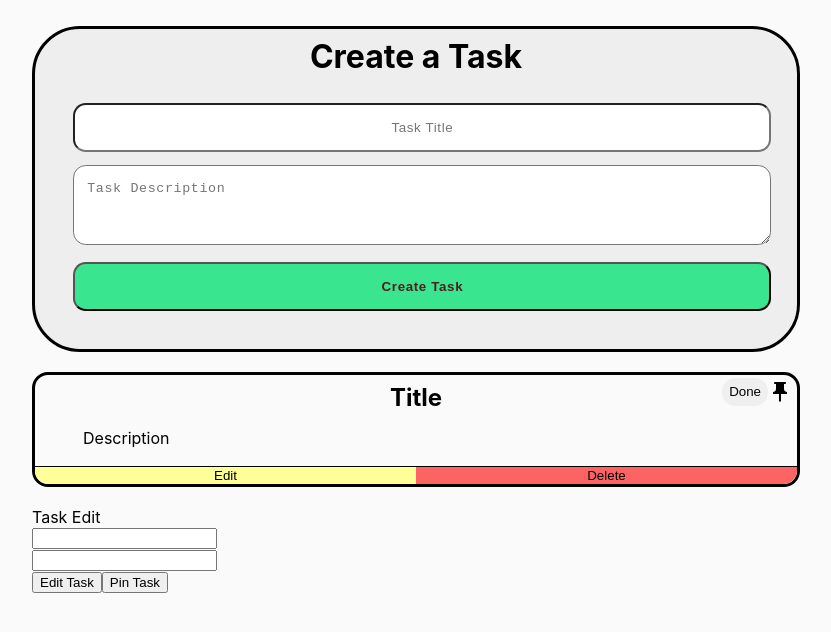
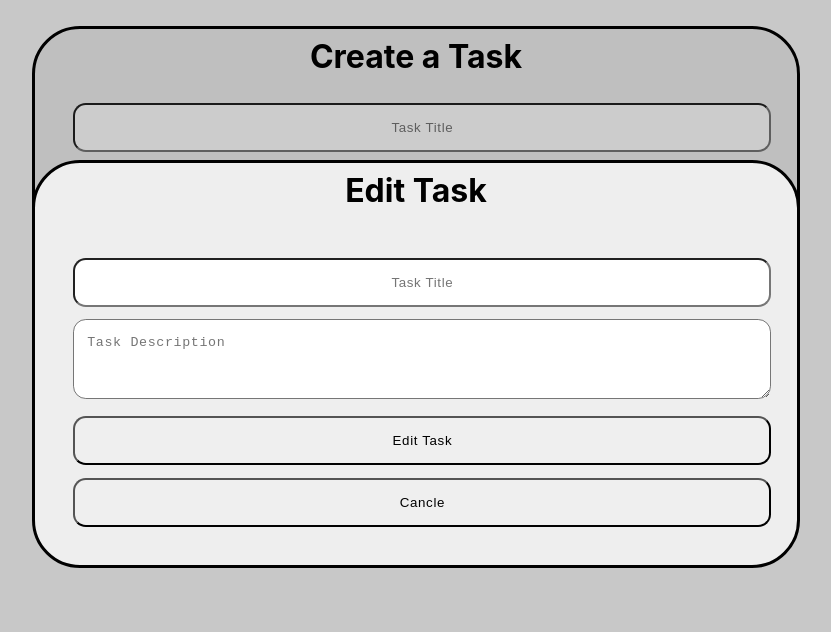
Before and after one commit to jaafari-R/TodoList-Webapp, a React (Create React App) app in the folder frontend/: page / in a window 1280 px wide. Both pictures are taken after a click on the button "Edit". Shown: the top 632 px of the page, without its empty margins (224-1055 px from the left). Built offline with nearby package versions, Linux system fonts and the light colour scheme.

Commit message:
Added Edit Task Form CSS & made it show / hide

```diff
--- a/frontend/src/App.js
+++ b/frontend/src/App.js
@@ -6,11 +6,18 @@ import TaskEdit from './components/TaskEdit';
 import TaskView from './components/TaskView';
 
 function App() {
+  const editTask = () => {
+
+
+    const taskEdit = document.getElementById("taskEdit");
+    taskEdit.style.display = "block";
+  }
+
   return (
     <div className="App">
       <TaskCreate />
       <br />
-      <TaskView />
+      <TaskView taskId="1" taskTitle="Task Title" taskDescription="Task Description" taskPin={false} editTask={editTask} />
       <br />
       <TaskEdit />
     </div>
--- a/frontend/src/components/TaskCreate.js
+++ b/frontend/src/components/TaskCreate.js
@@ -40,7 +40,7 @@ function TaskCreate() {
     <div>
         <form className="create-task" action="">
             <h1>Create a Task</h1>
-            <input className="create-taskTitle" id="taskTitle" type="text" value={taskTitle} onChange={updateTaskTitle} placeholder='Task Title'/>
+            <input className="create-taskTitle" id="taskTitle" type="text" placeholder='Task Title' value={taskTitle} onChange={updateTaskTitle} placeholder='Task Title'/>
             <br />
             <textarea className="create-taskDescription" name="taskDescription" id="taskDescription" cols="30" rows="10 value={taskDescription} onChange={updateTaskDescription}" placeholder='Task Description'></textarea>
             <br />
--- /dev/null
+++ b/frontend/src/components/TaskEdit.css
@@ -0,0 +1,48 @@
+#taskEdit {
+    display: none;
+}
+
+.page-cover {
+    position: absolute;
+    top: 0;
+    bottom: 0;
+    left: 0;
+    right: 0;
+    background-color: rgb(0, 0, 0, 0.2);
+    z-index: 1;
+}
+
+.edit-task {
+    z-index: 2;
+    background-color: #eee;
+    position: fixed;
+    top: 20%;
+    width: 60%;
+
+    border: solid .2rem;
+    border-radius: 3rem;
+    padding: 2rem;
+    padding-top: 0rem;
+}
+
+.edit-task input, .edit-task button, .edit-task textarea {
+    margin: .4rem;
+    padding: .8rem;
+    width: 100%;
+    border-radius: .8rem;
+    line-height: 1.2rem;
+    letter-spacing: .04rem;
+}
+
+.edit-task h1 {
+    margin-top: 0.5rem;
+    text-align: center;
+}
+
+.edit-taskTitle {
+    text-align: center;
+}
+
+.edit-taskDescription {
+    height: 5rem;
+}
--- a/frontend/src/components/TaskEdit.js
+++ b/frontend/src/components/TaskEdit.js
@@ -1,16 +1,31 @@
-import React from 'react'
+import React, { useState } from 'react'
 
-function TaskEdit() {
+import './TaskEdit.css'
+
+function TaskEdit({taskId, taskTitle, taskDescription}) {
+  const [id, setId] = useState(taskId);
+  const [title, setTitle] = useState(taskTitle);
+  const [description, setDescription] = useState(taskDescription);
+
+  const hideTaskEdit = (e) => {
+    e.preventDefault();
+    const taskEdit = document.getElementById("taskEdit");
+    taskEdit.style.display = "none";
+  }
+
   return (
-    <div>Task Edit
-        <form action="">
-            <input type="text" />
-            <br />
-            <input type="text" />
-            <br />
-            <button>Edit Task</button>
-            <button>Pin Task</button>
-        </form>
+    <div id='taskEdit'>
+      <div className='page-cover'></div>
+      <form className='edit-task' action="">
+        <h1>Edit Task</h1>
+        <br />
+        <input className='edit-taskTitle' type="text" value={title} placeholder='Task Title'/>
+        <br />
+        <textarea className="edit-taskDescription" name="taskDescription" id="taskDescription" cols="30" rows="10 value={taskDescription} onChange={updateTaskDescription}" placeholder='Task Description'></textarea>
+        <br />
+        <button>Edit Task</button>
+        <button onClick={hideTaskEdit}>Cancle</button>
+      </form>
     </div>
   )
 }
--- a/frontend/src/components/TaskView.js
+++ b/frontend/src/components/TaskView.js
@@ -1,19 +1,36 @@
-import React from 'react'
+import React, { useState } from 'react'
 import PushPinIcon from '@mui/icons-material/PushPin';
+import PushPinOutlinedIcon from '@mui/icons-material/PushPinOutlined';
 
 import './TaskView.css'
 
 
-function TaskView() {
+function TaskView({taskId, taskTitle, taskDescription, taskCheck, taskPin, editTask}) {
+  const [id, setId] = useState(taskId);
+  const [title, setTitle] = useState(taskTitle);
+  const [description, setDescription] = useState(taskDescription);
+  const [check, setCheck] = useState(taskCheck);
+  const [pin, setPin] = useState(taskPin);
+
+  const showEditForm = () => {
+    editTask(id, title, description);
+  }
+
+  const pinTask = () => {
+    setPin(!pin);
+  }
+
   return (
     <div className='view-task'>
       <div className="view-taskContent">
-        <h2>Title</h2>
-        <p>Description</p>
+        <h2>{title || "Unknown"}</h2>
+        <p>{description}</p>
       </div>
-      <PushPinIcon className='view-taskPin' />
+      {
+        pin && <PushPinIcon onClick={pinTask} className='view-taskPin' /> || <PushPinOutlinedIcon onClick={pinTask} className='view-taskPin' />
+      }
       <button className='view-taskCheck'>Done</button>
-      <button className='view-taskEdit'>Edit</button>
+      <button className='view-taskEdit' onClick={showEditForm}>Edit</button>
       <button className='view-taskDelete'>Delete</button>
     </div>
   )
```
